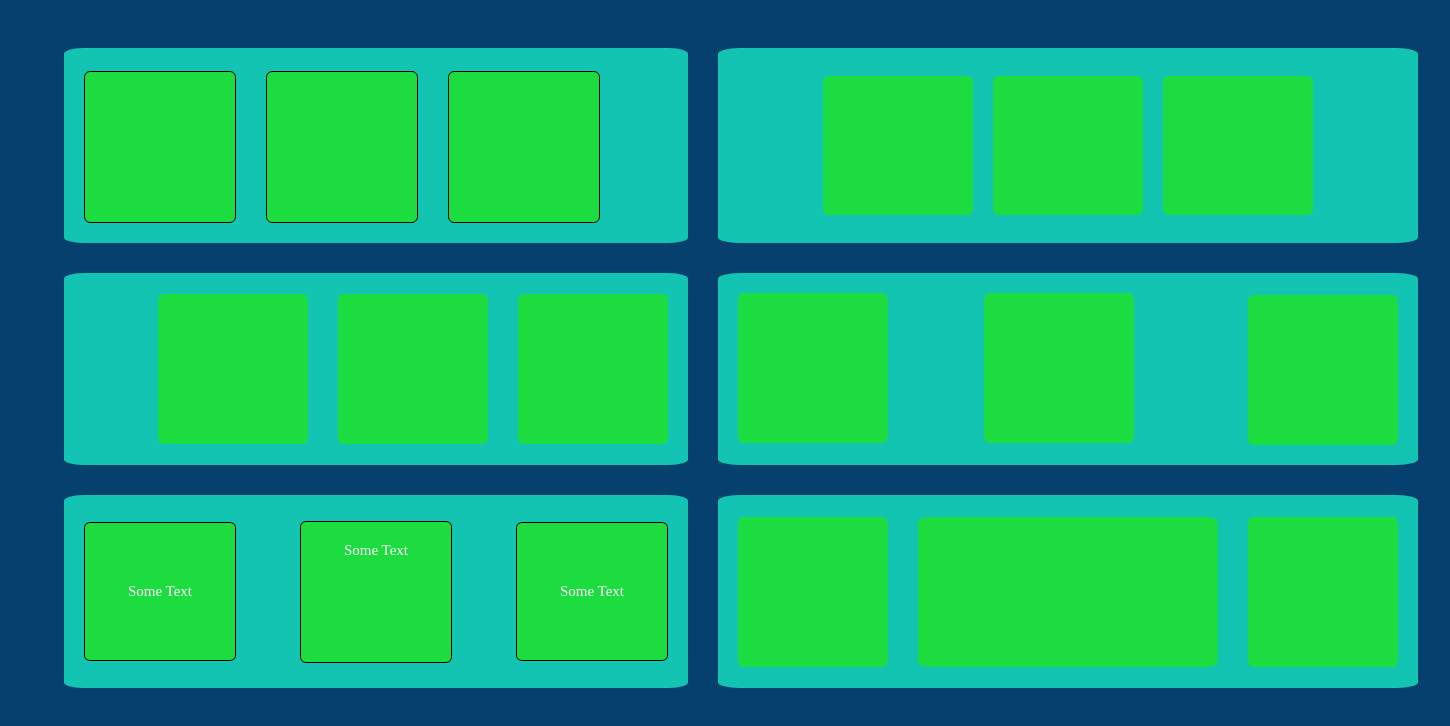
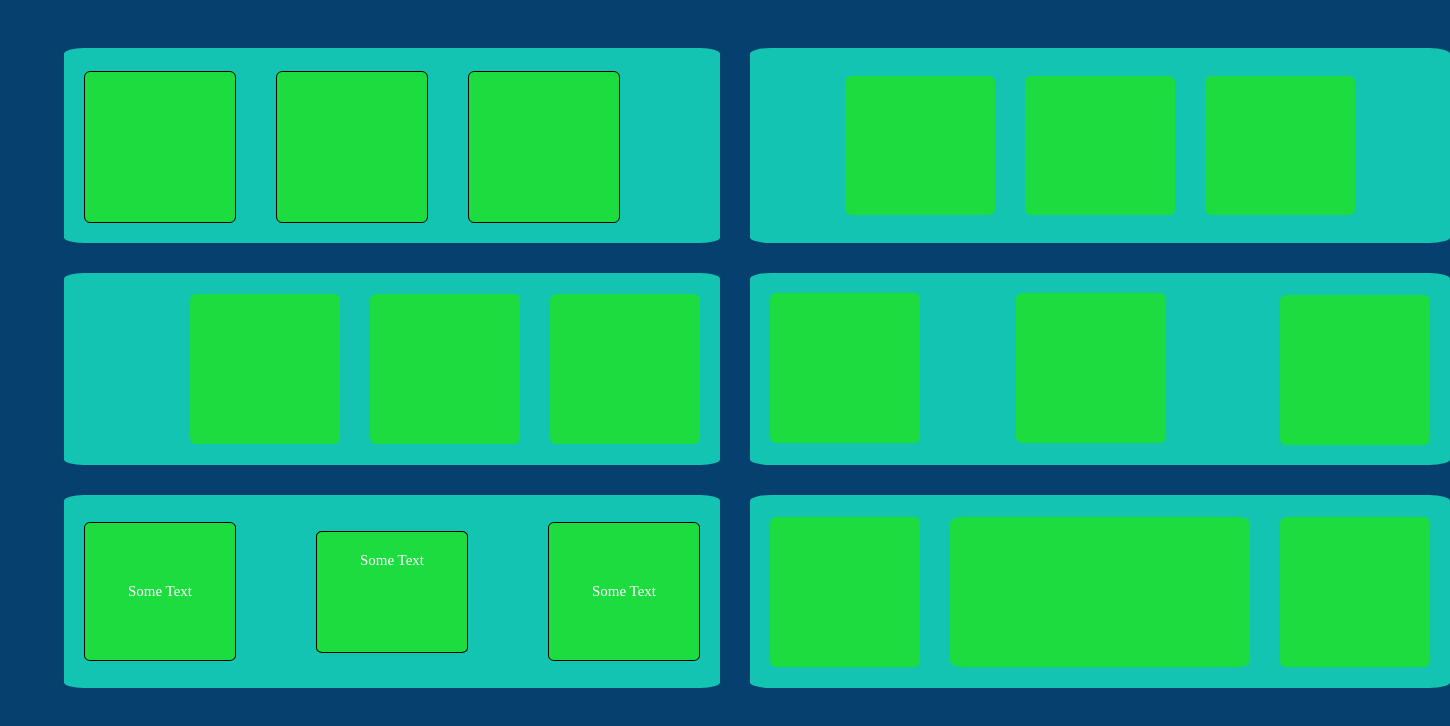
Before and after one commit to Idace/flexboxlesson, a plain HTML site: page index.html in a window 1280 px wide. Shown: the whole page, 1450 px wide, since content can reach past the window. Drawn offline with Linux system fonts and the light colour scheme.

Commit message:
Last changes gap size

```diff
--- a/style/index.css
+++ b/style/index.css
@@ -31,14 +31,14 @@ body {
     display: flex;
 }
 .inner-box1 {
-     gap: 30px;
+     gap: 40px;
      align-items: flex-end;
 }
 .box1 {
     border: 1px solid black;
 }
 .inner-box2 {
-    gap: 20px;
+    gap: 30px;
     align-items: center;
     justify-content: center;
 }
@@ -61,7 +61,7 @@ body {
     align-self: flex-end;
 }
 .inner-box5 {
-    gap: 4rem;
+    gap: 5rem;
     align-items: center;
     justify-content: center;
 }
@@ -75,7 +75,7 @@ body {
 }
 .box5a {
     width: 150px;
-    height: 120px;
+    height: 100px;
     justify-content: center;
     color: white;
     font-size: 15px;
```
